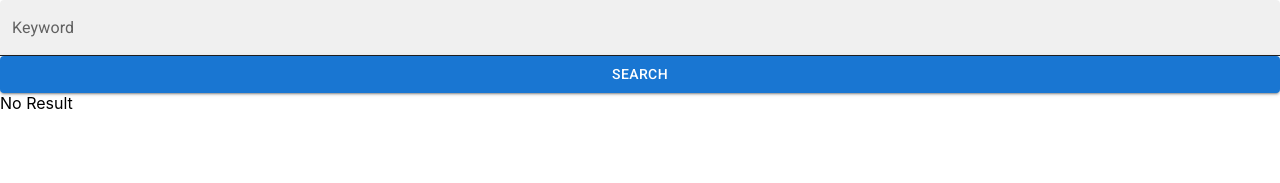
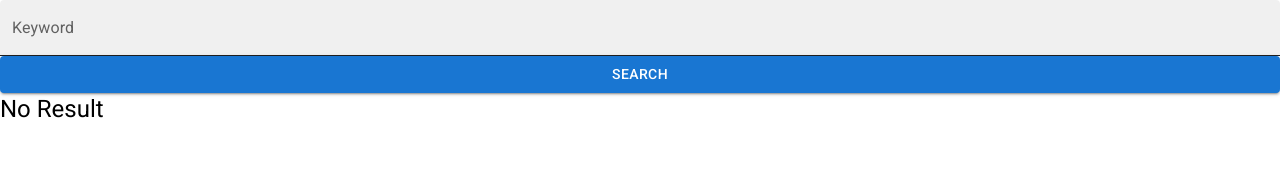
Before and after one commit to htc001120/next-test, a React (Create React App) app: page / in a window 1280 px wide. Shown: the top 183 px of the page. Built offline with nearby package versions, Linux system fonts and the light colour scheme.

Commit message:
Minor styling

```diff
--- a/src/components/Result.tsx
+++ b/src/components/Result.tsx
@@ -1,13 +1,14 @@
 import React from 'react';
 import { useSelector } from 'react-redux';
+import Typography from '@material-ui/core/Typography';
 import SearchResultList from './SearchResultList';
 
-const Result =  () => {
+const Result = () => {
   const items: any = useSelector((state: any) => state.search.items);
   return (
     <>
       { items.length > 0 && <SearchResultList />}
-      { (!items || items.length === 0) && <div>No Result</div>}
+      { (!items || items.length === 0) && <Typography variant="h5">No Result</Typography>}
     </>
   )
 }
```
